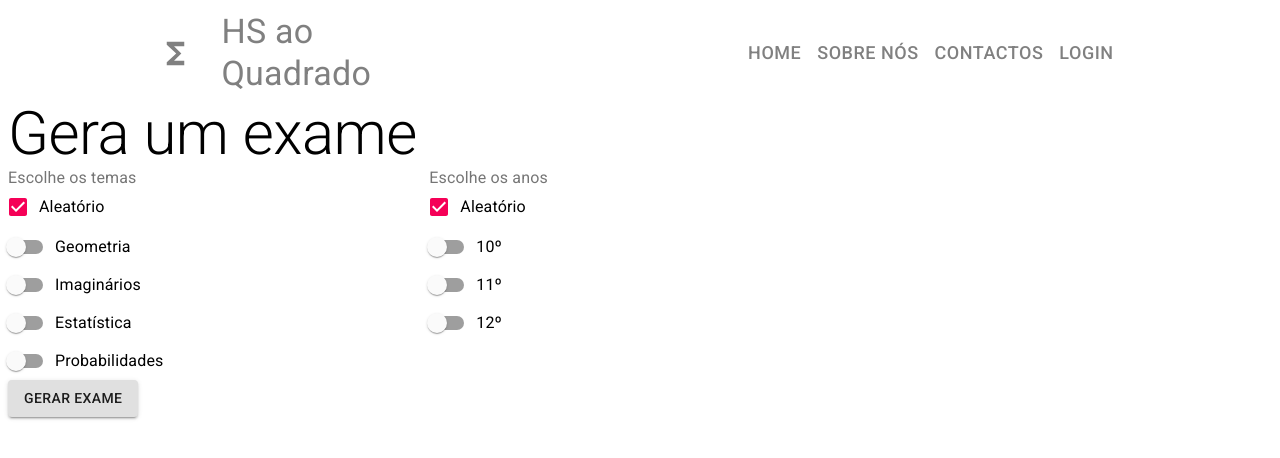
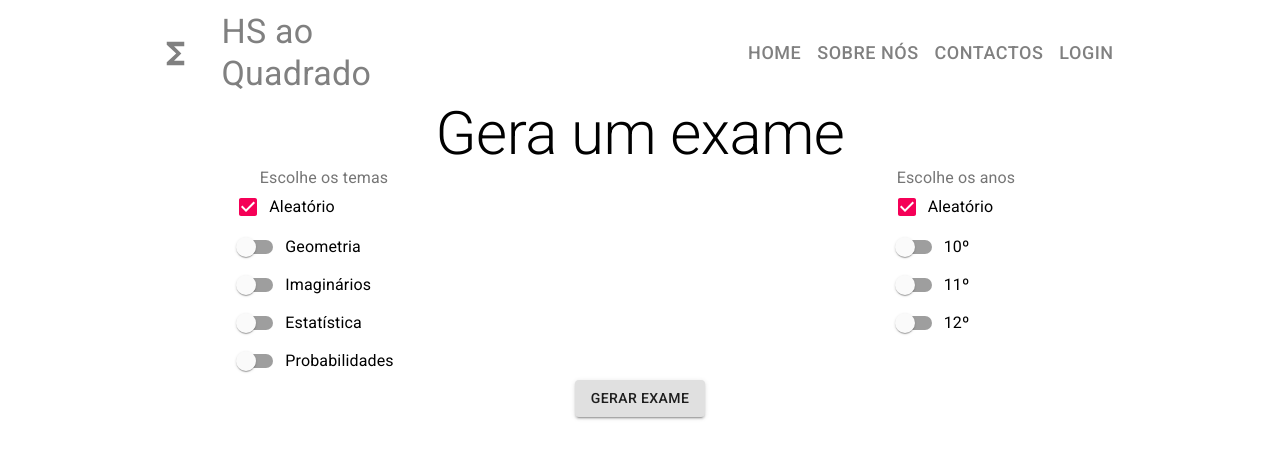
Before and after one commit to HackerSchool/Arquimedia, a React (Create React App) app in the folder frontend/: page /exames in a window 1280 px wide. Shown: the top 458 px of the page. Built offline with nearby package versions, Linux system fonts and the light colour scheme; no server answers; the HTML template or start-up script is replaced by a standard one.

Commit message:
Align forms

```diff
--- a/frontend/src/pages/GenExamPage.js
+++ b/frontend/src/pages/GenExamPage.js
@@ -11,8 +11,17 @@ import {
 	Button
 } from "@material-ui/core";
 import { createExam } from "../api";
+import { makeStyles } from '@material-ui/core/styles';
+
+const useStyles = makeStyles(theme => ({
+	body: {
+		textAlign: "center"
+	}
+}))
 
 const GenExamPage = () => {
+	const classes = useStyles();
+
 	const [dictSubSubjects, setDictSubSubjects] = useState({
 		geometry: false,
 		imaginary: false,
@@ -111,11 +120,11 @@ const GenExamPage = () => {
 
 
 	return (
-		<Grid container>
+		<Grid container className={classes.body}>
 			<Grid item xs={12}>
 				<Typography variant="h2">Gera um exame</Typography>
 			</Grid>
-			<Grid item xs={4}>
+			<Grid item xs={6}>
 				<FormControl>
 					<FormLabel>Escolhe os temas</FormLabel>
 					<FormGroup>
@@ -127,7 +136,7 @@ const GenExamPage = () => {
 					</FormGroup>
 				</FormControl>
 			</Grid>
-			<Grid item xs={4}>
+			<Grid item xs={6}>
 				<FormControl>
 					<FormLabel>Escolhe os anos</FormLabel>
 					<FormGroup>
```
